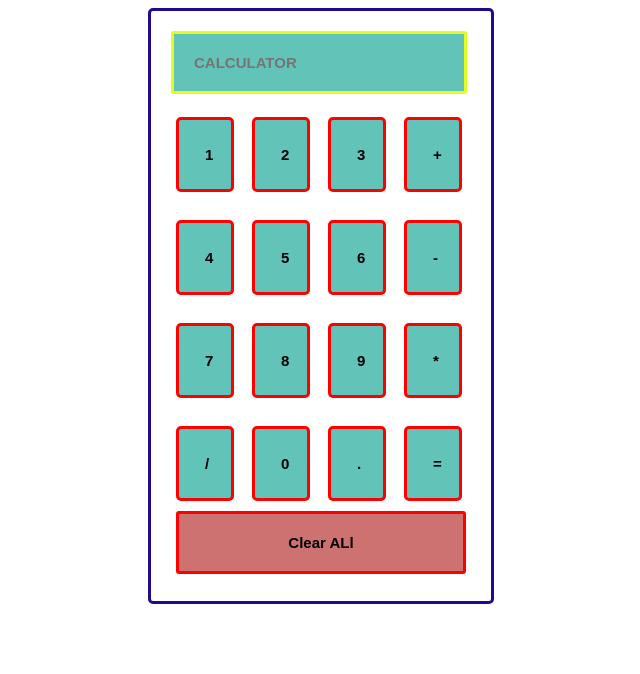
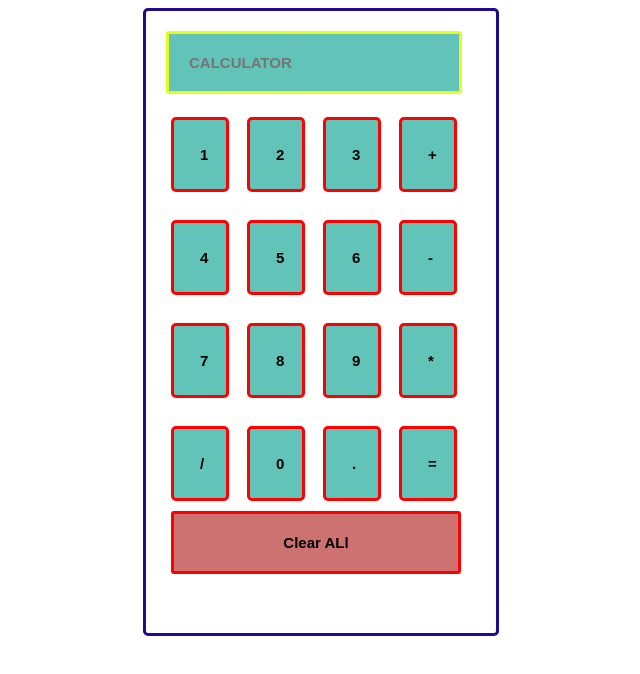
Before and after one commit to nitin61198/calculatorjs, a plain HTML site: page index.html in a window 1280 px wide. Shown: the whole page, without its empty margins (319-959 px from the left). Drawn offline with Linux system fonts and the light colour scheme.

Commit message:
Update index.html

```diff
--- a/index.html
+++ b/index.html
@@ -14,7 +14,7 @@
             background-color: rgba(188, 65, 65, 0.746);
         }
         .form{
-            width: 300px; height: 550px; margin: auto;
+            width: 310px; height: 582px; margin: auto;
             border: 3px solid rgb(34, 10, 144);
             border-radius: 5px; padding: 20px;
         }
```
